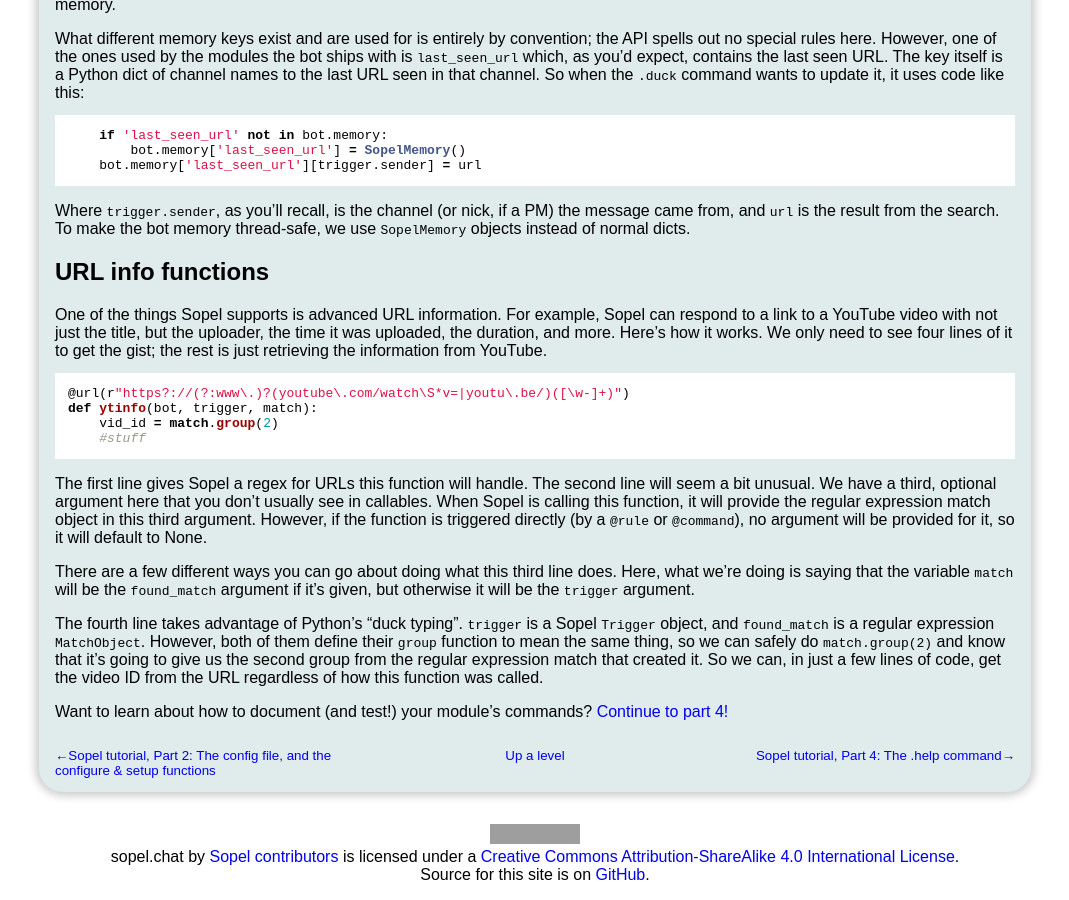
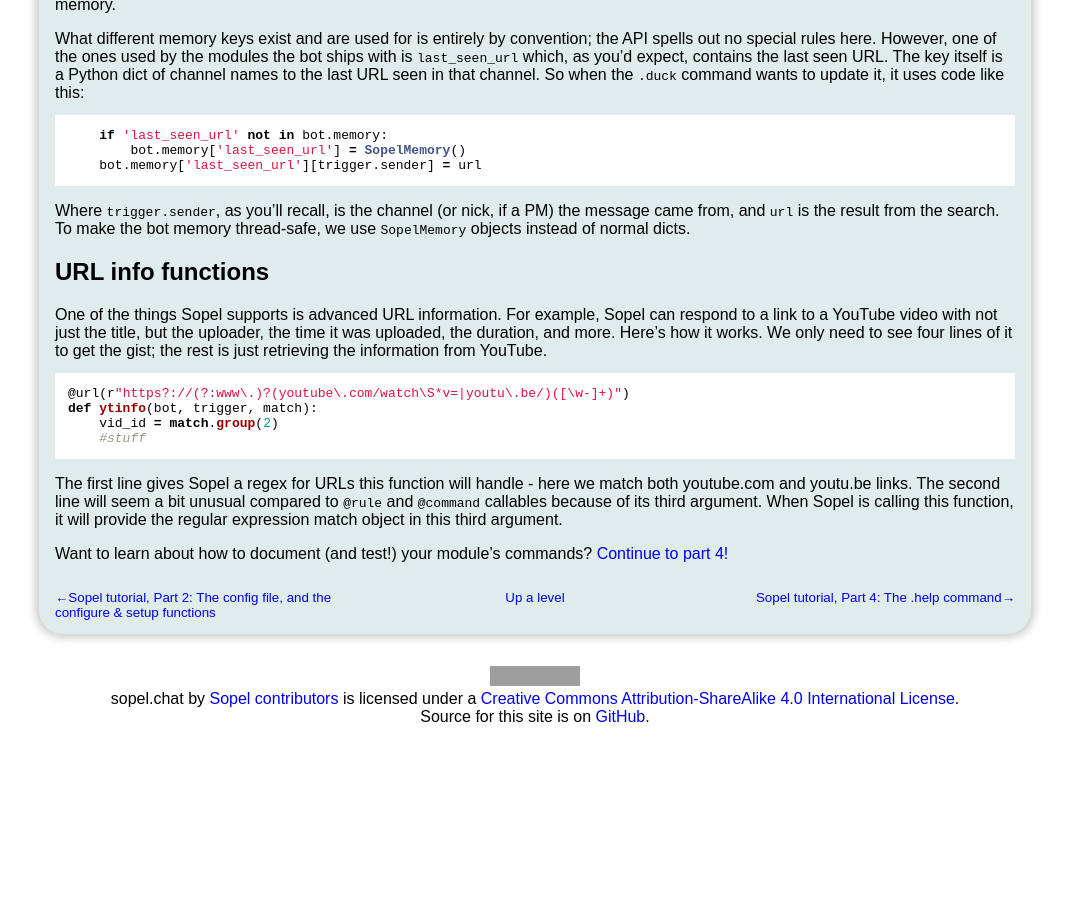
Before and after one commit to sopel-irc/sopel.chat, a Jekyll site: the page built from _tutorials/part-3-memory-and-url-info-functions.md, in a window 1280 px wide and 900 px high, scrolled down 695 px. Shown: the whole window, without its empty margins (105-1174 px from the left). Built offline with Jekyll 4.4.1, drawn with Linux system fonts in a browser that asks for light colours; some web fonts are replaced; after the commit the page ends 1437 px from its top, so only the background shows below that; grey boxes are pictures that could not be loaded.

Commit message:
Remove unnecessary match defaulting and handling

````diff
--- a/_tutorials/part-3-memory-and-url-info-functions.md
+++ b/_tutorials/part-3-memory-and-url-info-functions.md
@@ -68,25 +68,11 @@
     vid_id = match.group(2)
     #stuff
 ```
-The first line gives Sopel a regex for URLs this function will handle. The
-second line will seem a bit unusual. We have a third, optional argument here
-that you don't usually see in callables. When Sopel is calling this function,
-it will provide the regular expression match object in this third argument.
-However, if the function is triggered directly (by a `@rule` or `@command`),
-no argument will be provided for it, so it will default to None.
-
-There are a few different ways you can go about doing what this third line
-does. Here, what we're doing is saying that the variable `match` will be the
-`found_match` argument if it's given, but otherwise it will be the `trigger`
-argument.
-
-The fourth line takes advantage of Python's "duck typing". `trigger` is a
-Sopel `Trigger` object, and `found_match` is a regular expression
-`MatchObject`. However, both of them define their `group` function to mean the
-same thing, so we can safely do `match.group(2)` and know that it's going to
-give us the second group from the regular expression match that created it.
-So we can, in just a few lines of code, get the video ID from the URL
-regardless of how this function was called.
+The first line gives Sopel a regex for URLs this function will handle - here
+we match both youtube.com and youtu.be links. The second line will seem a
+bit unusual compared to `@rule` and `@command` callables because of its third
+argument. When Sopel is calling this function, it will provide the regular
+expression match object in this third argument.
 
 Want to learn about how to document (and test!) your module's commands?
 [Continue to part 4!]({% link _tutorials/part-4-the-help-command.md %})
````
